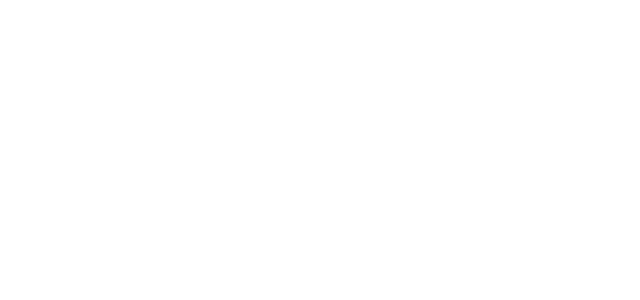
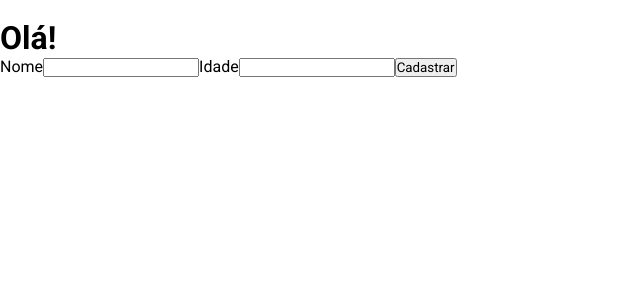
Before and after one commit to christianlsb/mobile-registration, a React (Create React App) app: page / in a window 1280 px wide. Shown: the top 300 px of the page, without its empty margins (0-640 px from the left). Built offline with nearby package versions, Linux system fonts and the light colour scheme.

Commit message:
feat: added components in App.js

```diff
--- a/src/App.js
+++ b/src/App.js
@@ -1,10 +1,28 @@
-import { Container } from "./styles/style";
-
+import {
+  Container,
+  ImgPeoples,
+  Containerinformations,
+  H1,
+  Label,
+  Input,
+  Button,
+  Arrow
+} from "./styles/style";
 
 function App() {
   return (
     <>
-
+      <Container>
+        <ImgPeoples />
+        <Containerinformations>
+          <H1>Olá!</H1>
+          <Label>Nome</Label>
+          <Input/>
+          <Label>Idade</Label>
+          <Input/>
+          <Button>Cadastrar<Arrow/></Button>
+        </Containerinformations>
+      </Container>
     </>
   );
 }
--- a/src/styles/style.js
+++ b/src/styles/style.js
@@ -25,4 +25,9 @@
 
 `
 
-export const Button = styled.button
+export const Button = styled.button`
+
+`
+
+export const Arrow = styled.img`
+`
```
